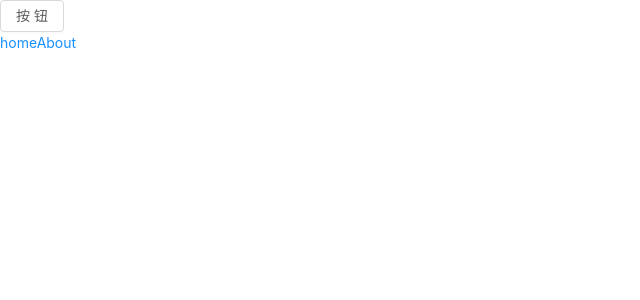
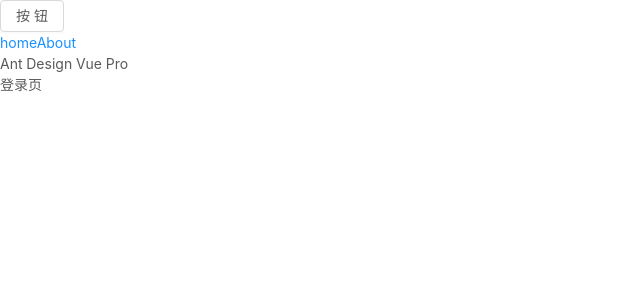
Before and after one commit to innocence-mo/ant-design-vue-pro, a Vue app: page /user/login in a window 1280 px wide. Shown: the top 300 px of the page, without its empty margins (0-640 px from the left). Built offline with nearby package versions, Linux system fonts and the light colour scheme.

Commit message:
添加登录注册路由

```diff
--- /dev/null
+++ b/src/layouts/UserLayout.vue
@@ -0,0 +1,9 @@
+<template>
+  <div>
+    <div class="desc">Ant Design Vue Pro</div>
+    <router-view></router-view>
+  </div>
+</template>
+<script>
+export default {}
+</script>
--- a/src/router/index.js
+++ b/src/router/index.js
@@ -1,29 +1,31 @@
 import Vue from 'vue'
 import VueRouter from 'vue-router'
-import Home from '../views/Home.vue'
 
 Vue.use(VueRouter)
 
-const routes = [
-  {
-    path: '/',
-    name: 'Home',
-    component: Home,
-  },
-  {
-    path: '/about',
-    name: 'About',
-    // route level code-splitting
-    // this generates a separate chunk (about.[hash].js) for this route
-    // which is lazy-loaded when the route is visited.
-    component: () => import(/* webpackChunkName: "about" */ '../views/About.vue'),
-  },
-]
-
-const router = new VueRouter({
+export default new VueRouter({
   mode: 'history',
   base: process.env.BASE_URL,
-  routes,
+  routes: [
+    {
+      path: '/user',
+      component: () => import(/* webpackChunkName: "layout" */ '../layouts/UserLayout'),
+      children: [
+        {
+          path: '/user',
+          redirect: '/user/login',
+        },
+        {
+          path: '/user/login',
+          name: 'login',
+          component: () => import(/* webpackChunkName: "user" */ '../views/User/Login.vue'),
+        },
+        {
+          path: '/user/register',
+          name: 'register',
+          component: () => import(/* webpackChunkName: "user" */ '../views/User/Register.vue'),
+        },
+      ],
+    },
+  ],
 })
-
-export default router
--- /dev/null
+++ b/src/views/User/Login.vue
@@ -0,0 +1,7 @@
+<template>
+  <div>登录页</div>
+</template>
+
+<script>
+export default {}
+</script>
--- /dev/null
+++ b/src/views/User/Register.vue
@@ -0,0 +1,7 @@
+<template>
+  <div>注册页</div>
+</template>
+
+<script>
+export default {}
+</script>
```
